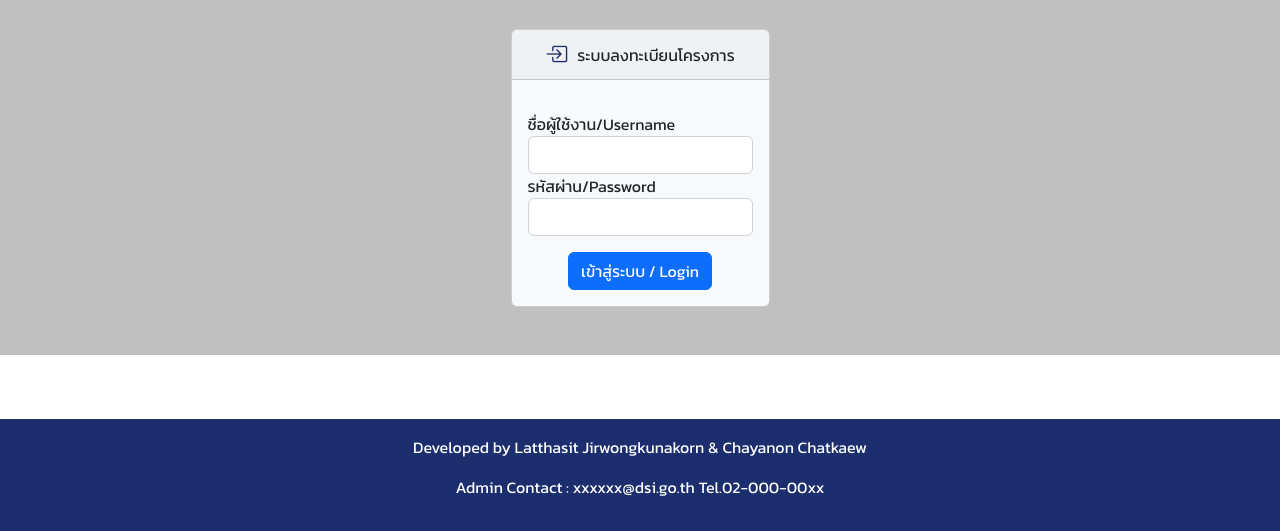
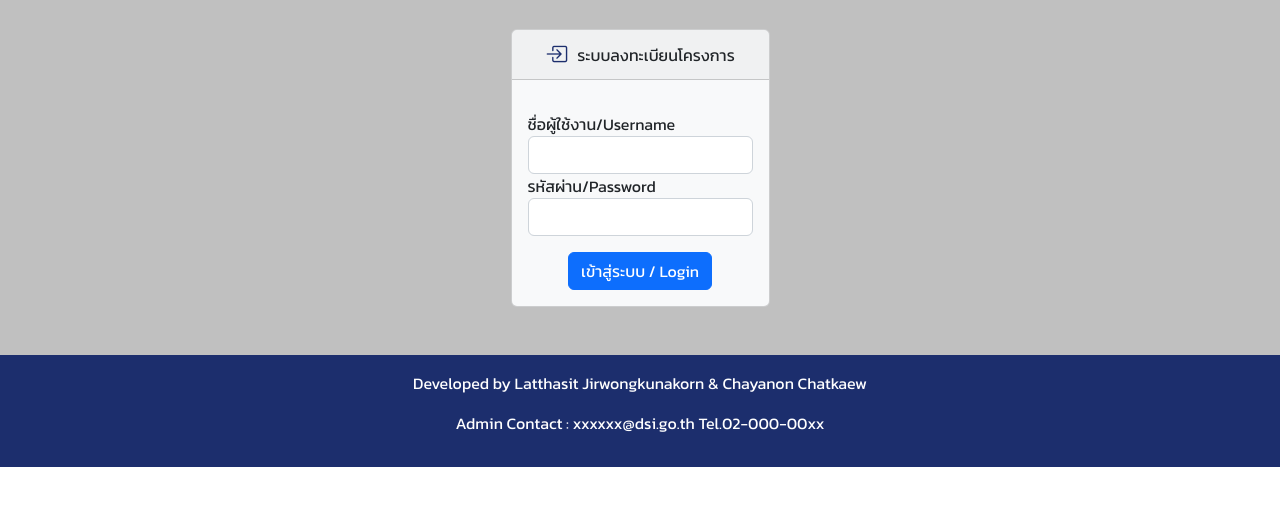
Before and after one commit to RonnayotDev/Dsi-website, a plain HTML site: page Admin-login.html in a window 1280 px wide. Shown: the part 335-866 px from the top of the page. After the commit the page ends 802 px from the top, so only its background shows below. Drawn offline with nearby package versions, Linux system fonts and the light colour scheme.

Commit message:
edit-admin-login

```diff
--- a/Admin-login.html
+++ b/Admin-login.html
@@ -70,7 +70,7 @@
 
 </div>
     <!-- Footer -->
-    <div class="container-footer" style="margin-top: 4rem">
+    <div class="container-footer">
       <div class="row">
         <p class="text-center">
           Developed by Latthasit Jirwongkunakorn & Chayanon Chatkaew
```
